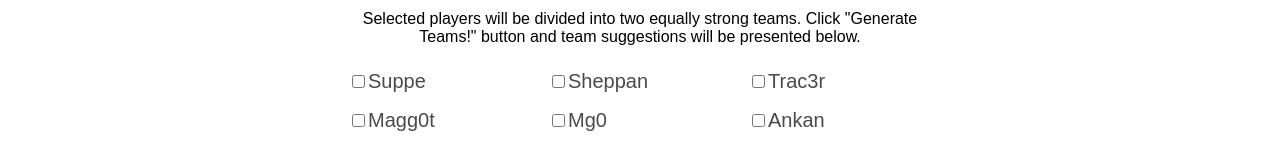
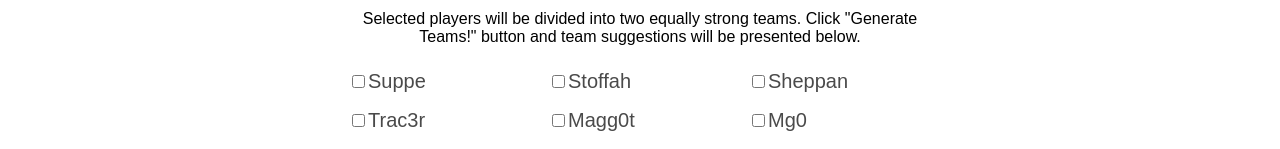
Before and after one commit to mathenri/cs-team-generator, a React (Create React App) app: page / in a window 1280 px wide. Shown: the part 374-523 px from the top of the page. Built offline with nearby package versions, Linux system fonts and the light colour scheme.

Commit message:
Update rankings and add new player Stoffah

```diff
--- a/src/App.js
+++ b/src/App.js
@@ -11,21 +11,22 @@ class App extends Component {
     this.state = {
       playerRanks: { // encoded for confidentiality :)
         "Suppe": "MTAuMDA=",
-        "Sheppan": "Ni44MA==",
-        "Trac3r": "Ni42MA==",
-        "Magg0t": "Ni42MA==",
-        "Mg0": "Ni4yMA==",
-        "Ankan": "NS41MA==",
-        "Zuccan": "NS41MA==",
-        "BigB": "NS41MA==",
-        "Limpan": "NS4wMA==",
-        "Widiz": "My44MA==",
-        "Oezt": "My43MA==",
-        "Mouth": "My43MA==",
-        "BoranHeaton": "My4yMA==",
-        "Märta-Louise": "My4wMA==",
-        "Heimdall": "My4yMA==",
-        "Steffe": "MS45MA==",
+        "Stoffah": "MTAuMDA=",
+        "Sheppan": "Ni41MA==",
+        "Trac3r": "Ni45MA==",
+        "Magg0t": "Ny4zMA==",
+        "Mg0": "Ni4zMA==",
+        "Ankan": "NS4wMA==",
+        "Zuccan": "NS45MA==",
+        "BigB": "NS4zMA==",
+        "Limpan": "NS4xMA==",
+        "Widiz": "My42MA==",
+        "Oezt": "My42MA==",
+        "Mouth": "My45MA==",
+        "BoranHeaton": "NC4wMA==",
+        "Märta-Louise": "Mi41MA==",
+        "Heimdall": "NC4wMA==",
+        "Steffe": "Mi4xMA==",
       },
       selectedPlayers: new Set(),
       teams: [],
```
